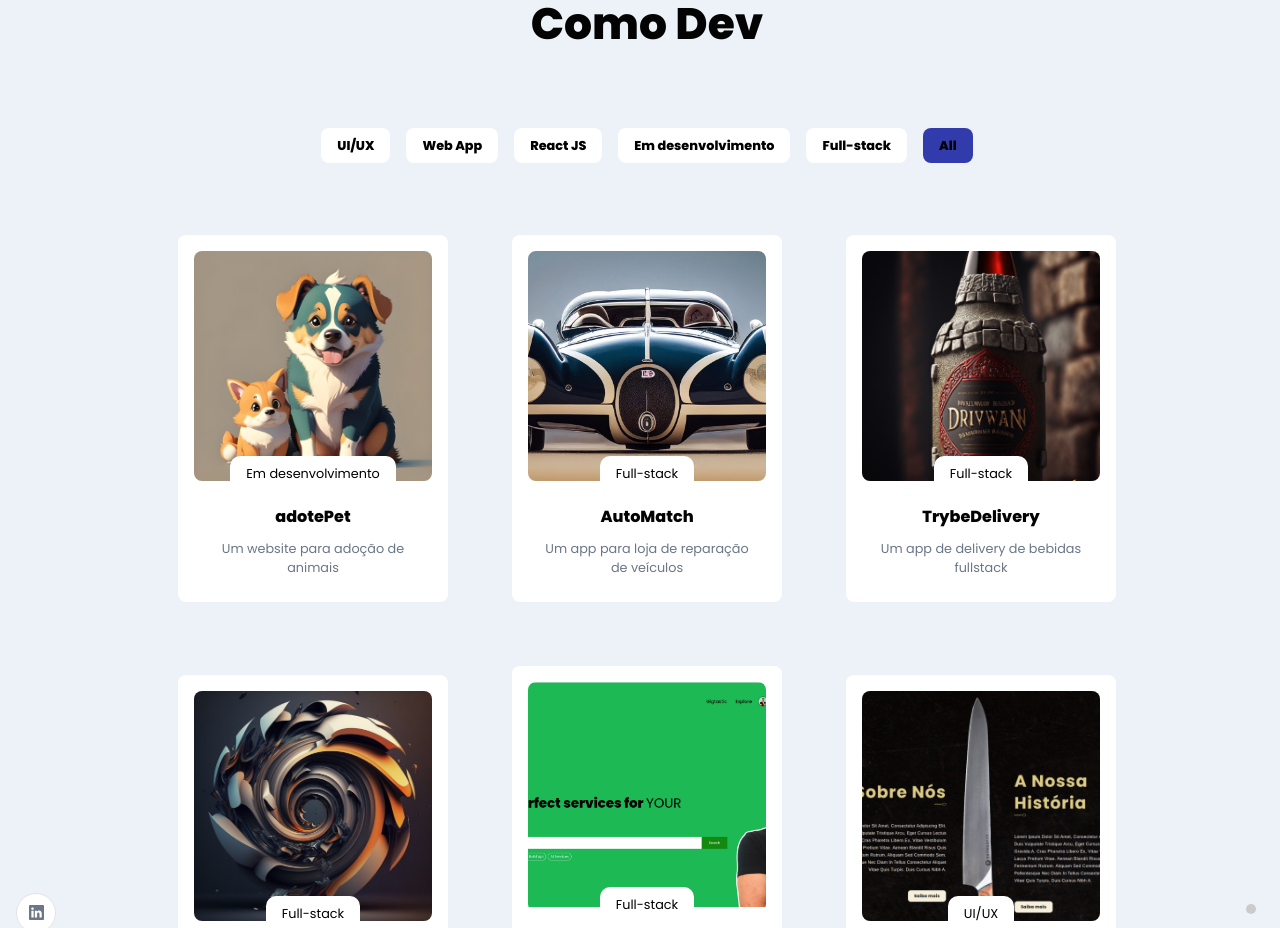
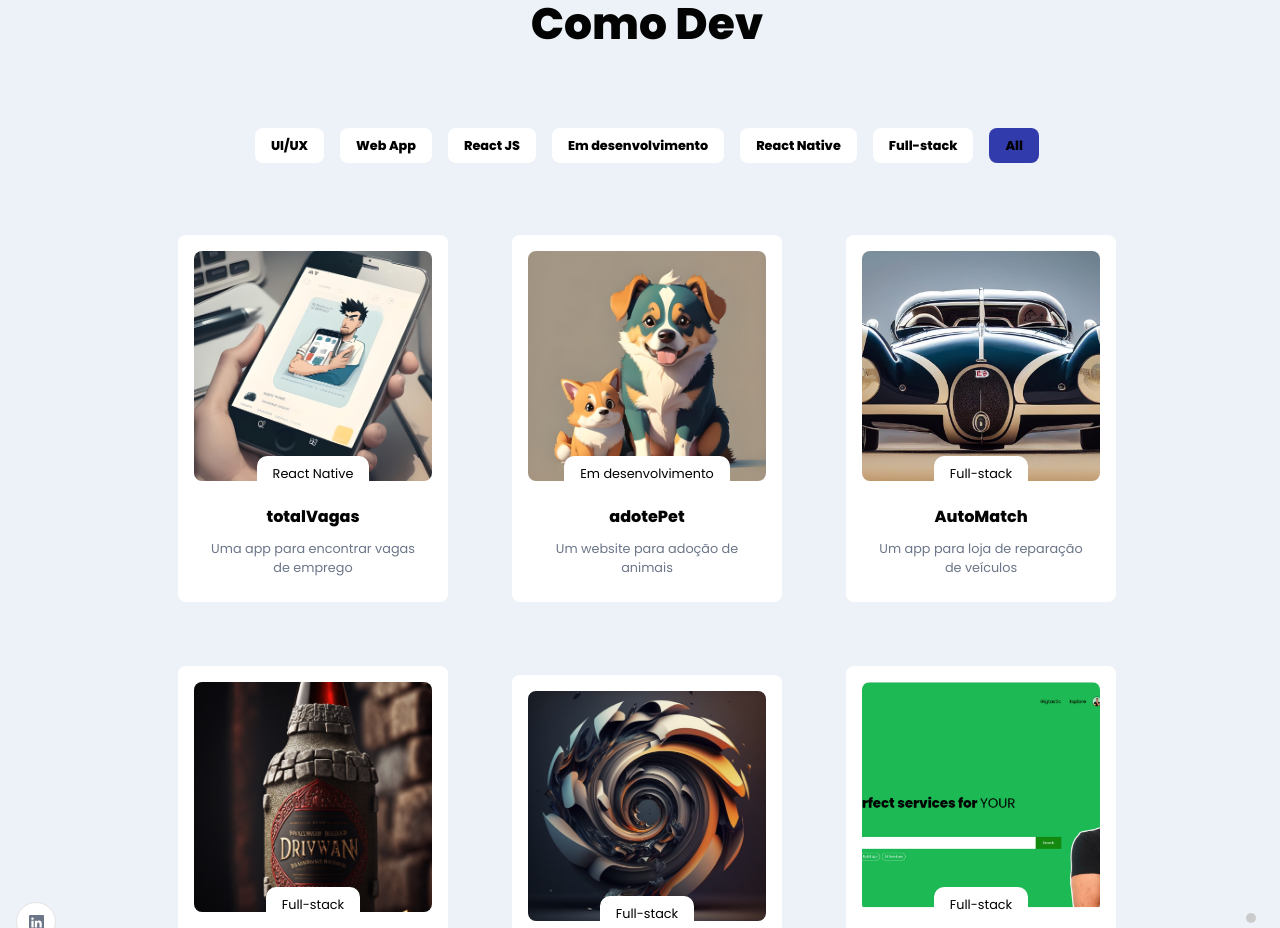
Before and after one commit to FranciscoCosta/portfolio, a React (Create React App) app: page / in a window 1280 px wide. Shown: the part 1760-2688 px from the top of the page. Built offline with nearby package versions, Linux system fonts and the light colour scheme.

Commit message:
Feat: added totalVagas new work

```diff
--- a/src/container/Work/Work.jsx
+++ b/src/container/Work/Work.jsx
@@ -46,6 +46,7 @@ const Work = () => {
           "Web App",
           "React JS",
           "Em desenvolvimento",
+          "React Native",
           "Full-stack",
           "All",
         ].map((item, index) => (
--- a/src/data/work.js
+++ b/src/data/work.js
@@ -4,12 +4,22 @@ import work3 from "../assets/work3.png";
 import work4 from "../assets/work4.png";
 import work5 from "../assets/work5.png";
 import work6 from "../assets/work6.png";
+import work7 from "../assets/totalvagas.jpg";
 import visualVortex from "../assets/visualVortex.png";
 import gigtastic from "../assets/gigtatisc.png";
 import TrybeDelivery from "../assets/TrybeDelivery.png";
 import AutoMatch from "../assets/autoMatch.png";
 
 const work = [
+  {
+    name: "totalVagas",
+    img: work7,
+    description: "Uma app para encontrar vagas de emprego",
+    projectLink: "https://github.com/FranciscoCosta/AdotePet",
+    codeLink: "https://www.linkedin.com/posts/francisco-costa-dev_opentowork-react-reactnative-activity-7085639230470656000-9_OZ?utm_source=share&utm_medium=member_desktop",
+    title: "totalVagas",
+    tags: ["React Native","UI/UX",],
+  },
   {
     name: "adotePet",
     img: work6,
```
Also changed, not shown: src/assets/totalvagas.jpg (added), 1 other file (tests, documents, lock files or other folders).
